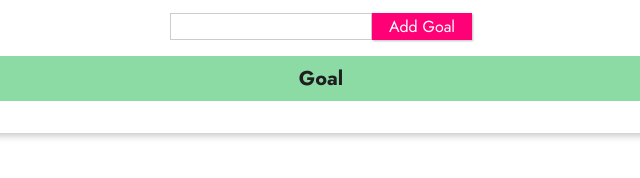
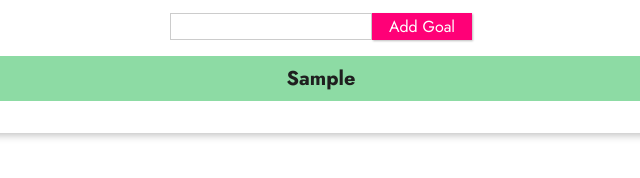
Before and after one commit to yangyang36/learn-vue, a plain HTML site: page lists-cond-01-starting-setup/index.html in a window 1280 px wide. Both pictures are taken after typing "Sample" into the empty fields and a click on the button "Add Goal". Shown: the part 286-464 px from the top of the page, 319-959 px from the left. Drawn offline with nearby package versions, Linux system fonts and the light colour scheme.

Commit message:
how to use v-for

```diff
--- a/lists-cond-01-starting-setup/index.html
+++ b/lists-cond-01-starting-setup/index.html
@@ -23,7 +23,7 @@
     <p v-show="goals.length ===0">No data</p>
     <p v-if="goals.length === 0">No goals have been added yet - please start adding some!</p>
     <ul v-else>
-      <li>Goal</li>
+      <li v-for="goal in goals">{{goal}}</li>
     </ul>
   </section>
 </body>
```
